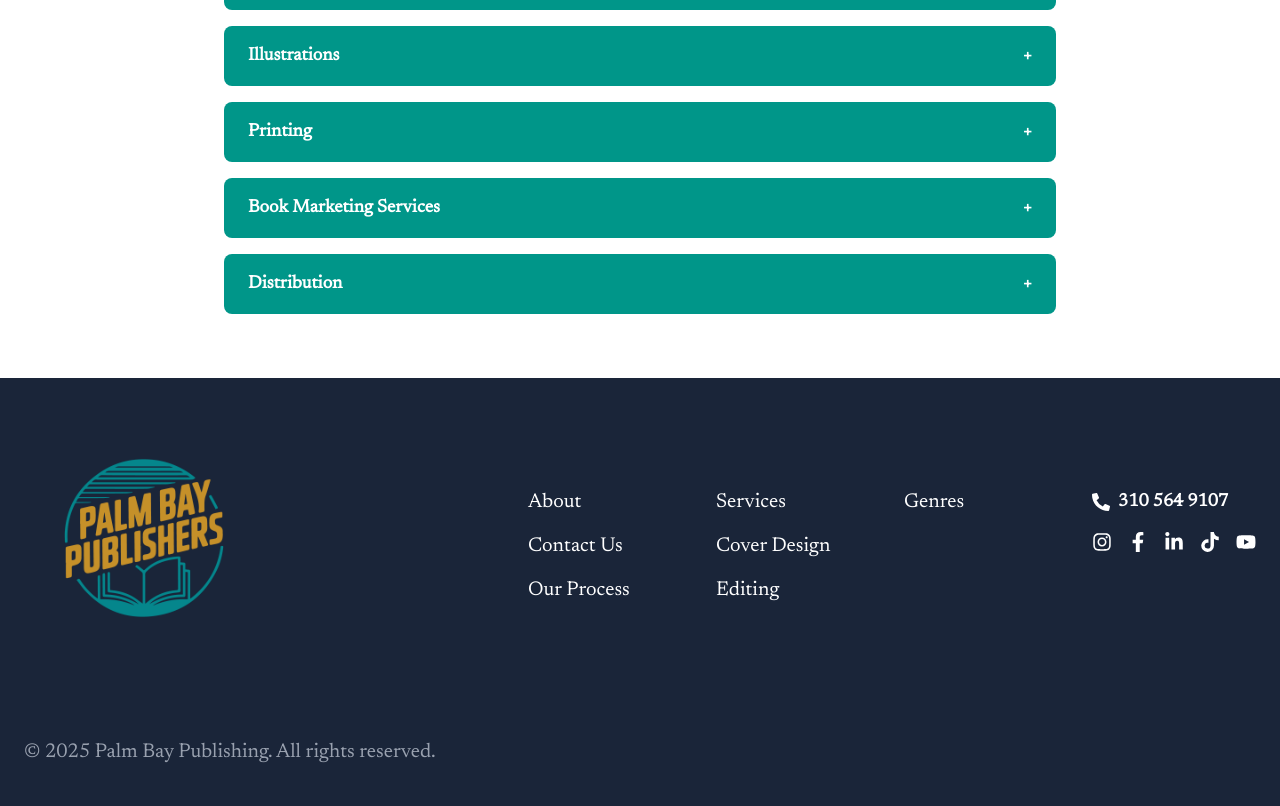
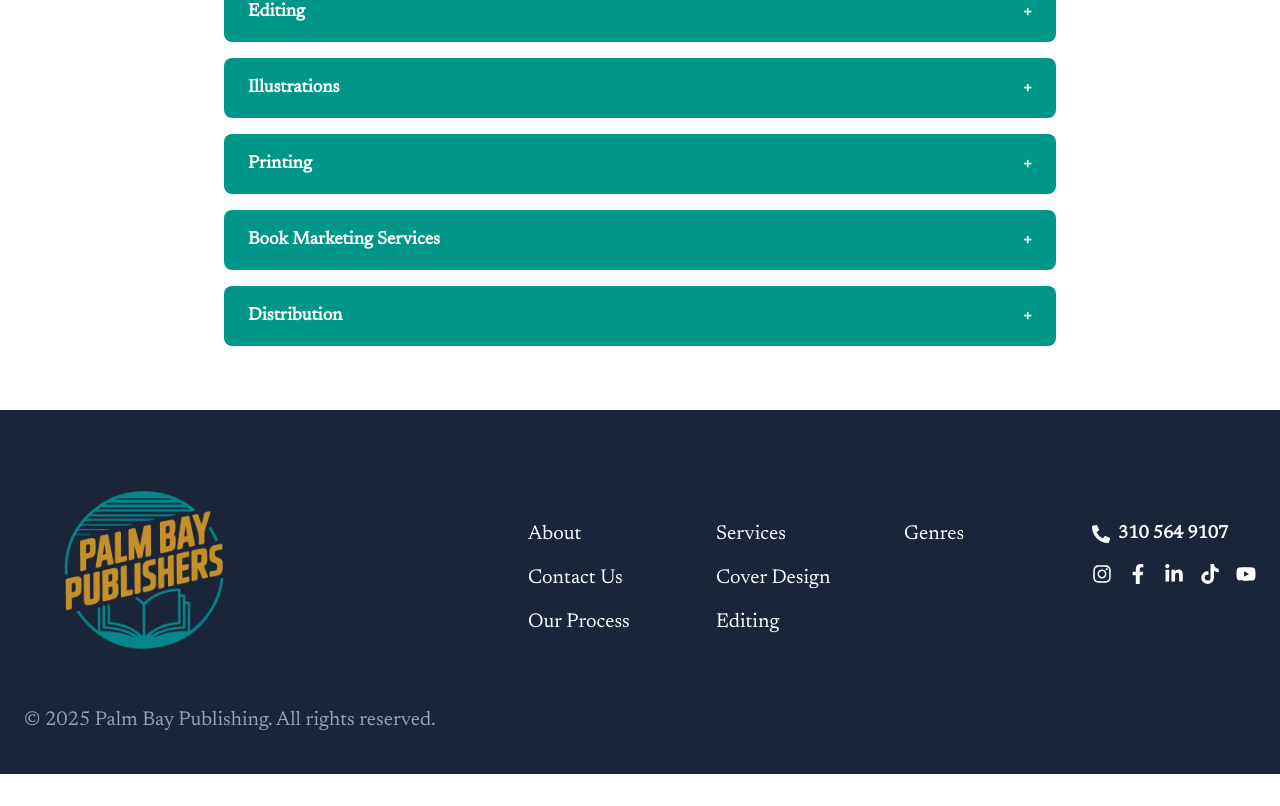
Before and after one commit to FahizOzil/palmbay-publisher, a Next.js app: page /about/faqs in a window 1280 px wide. Shown: the part 1026-1832 px from the top of the page. After the commit the page ends 1800 px from the top, so only its background shows below. Built offline with nearby package versions, Linux system fonts and the light colour scheme.

Commit message:
final commit

```diff
--- a/app/Components/Footer.jsx
+++ b/app/Components/Footer.jsx
@@ -54,7 +54,7 @@ const Footer = () => {
           </div>
         </div>
 
-        <div className=" pt-16 text-xl text-left text-gray-400">
+        <div className="text-xl text-left text-gray-400">
           © 2025 Palm Bay Publishing. All rights reserved.
         </div>
       </div>
--- a/app/Components/Navbar.jsx
+++ b/app/Components/Navbar.jsx
@@ -95,7 +95,7 @@ const Navbar = () => {
       <div className="custombg shadow-black shadow-sm w-full py-4 flex justify-between items-center px-6 relative">
         {/* Logo */}
         <Link href={"/"}>
-          <img src="/logo-2.png" alt="Logo" className="w-40 cursor-pointer md:w-60 h-12 md:h-16" />
+          <img src="/logo-2.png" alt="Logo" className="w-40 cursor-pointer md:w-[150px] h-12 md:h-24" />
         </Link>
 
         {/* Desktop Menu */}
```
